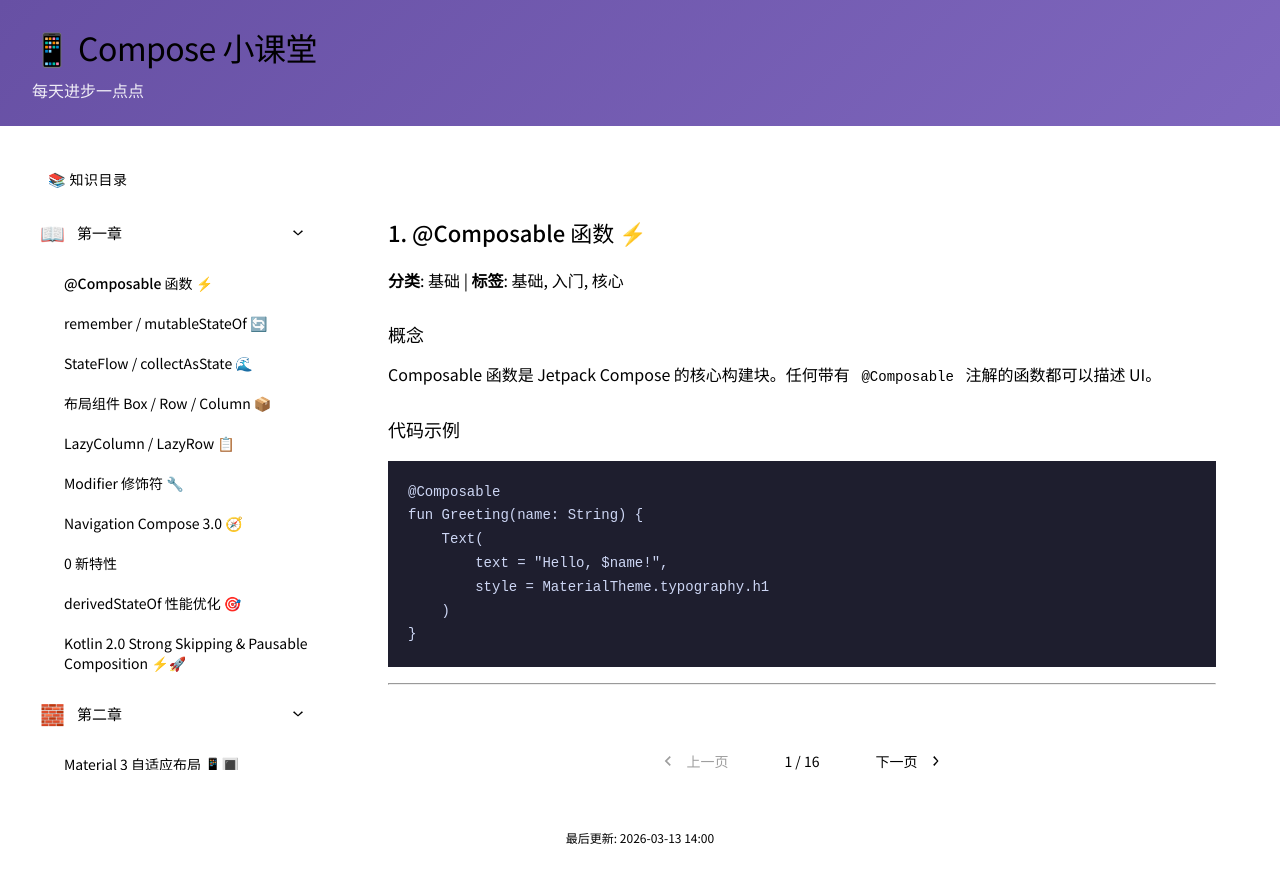
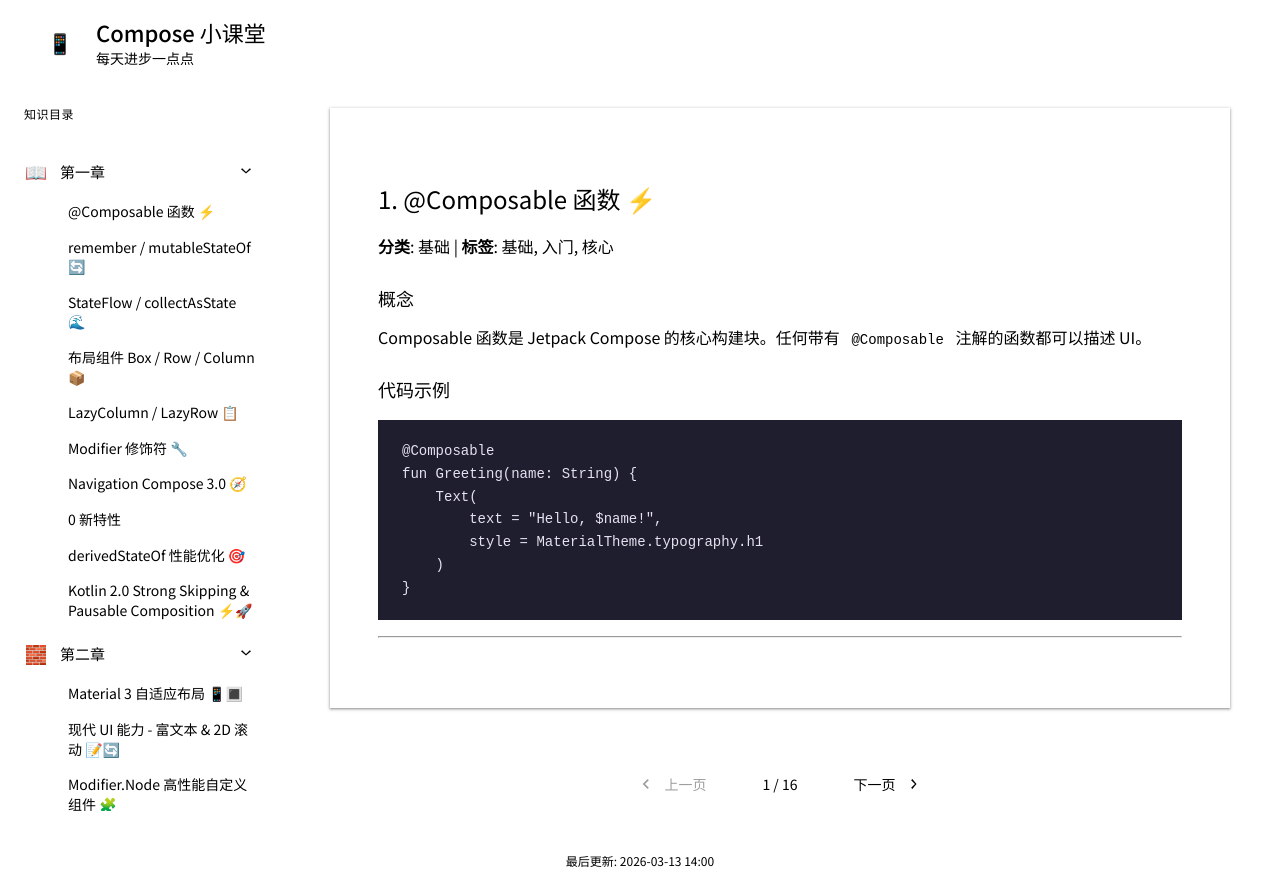
Before and after one commit to miaoMiaoDaShi/compose-docs, a Vue app: page / in a window 1280 px wide. Before the commit the page ends 870 px from the top, so only its background shows below. Built offline with nearby package versions, Linux system fonts and the light colour scheme; a web font is replaced by a local one.

Commit message:
Update to authentic Material Design 3 style

```diff
--- a/src/App.vue
+++ b/src/App.vue
@@ -1,18 +1,21 @@
 <template>
   <div class="app-container">
-    <!-- 顶部 Header - M3 Style -->
+    <!-- Header - M3 CenterAlignedTopAppBar -->
     <header class="header">
       <div class="header-content">
-        <h1 class="logo">📱 Compose 小课堂</h1>
-        <p class="subtitle">每天进步一点点</p>
+        <div class="header-icon">📱</div>
+        <div>
+          <h1 class="logo">Compose 小课堂</h1>
+          <p class="subtitle">每天进步一点点</p>
+        </div>
       </div>
     </header>
 
     <div class="main-layout">
-      <!-- 左侧目录 - M3 NavigationDrawer -->
+      <!-- Left Sidebar - M3 NavigationRail style -->
       <aside class="sidebar">
         <div class="sidebar-header">
-          <span class="toc-title">📚 知识目录</span>
+          <span class="toc-title">知识目录</span>
         </div>
 
         <nav class="toc">
@@ -28,8 +31,8 @@
               <span class="chapter-icon">{{ chapter.icon }}</span>
               <span class="chapter-name">{{ chapter.name }}</span>
               <span class="expand-icon" :class="{ expanded: expandedChapters.includes(chapter.id) }">
-                <svg width="20" height="20" viewBox="0 0 24 24" fill="none">
-                  <path d="M8.59 16.59L13.17 12L8.59 7.41L10 6L15 12L10 18L8.59 16.59Z" fill="currentColor"/>
+                <svg width="20" height="20" viewBox="0 0 24 24" fill="currentColor">
+                  <path d="M8.59 16.59L13.17 12L8.59 7.41L10 6L15 12L10 18L8.59 16.59Z"/>
                 </svg>
               </span>
             </div>
@@ -52,7 +55,7 @@
         </nav>
       </aside>
 
-      <!-- 右侧内容 - M3 Card -->
+      <!-- Main Content -->
       <main class="content">
         <div class="content-card">
           <div v-if="loading" class="loading">
@@ -62,15 +65,15 @@
           <div v-else v-html="renderedContent" class="markdown-content"></div>
         </div>
 
-        <!-- 底部导航 - M3 FABs style -->
+        <!-- Bottom Navigation -->
         <div class="bottom-nav">
           <button
             class="nav-btn prev"
             @click="prevSection"
             :disabled="!prevSectionId"
           >
-            <svg width="20" height="20" viewBox="0 0 24 24" fill="none">
-              <path d="M15.41 16.59L10.83 12L15.41 7.41L14 6L8 12L14 18L15.41 16.59Z" fill="currentColor"/>
+            <svg width="20" height="20" viewBox="0 0 24 24" fill="currentColor">
+              <path d="M15.41 16.59L10.83 12L15.41 7.41L14 6L8 12L14 18L15.41 16.59Z"/>
             </svg>
             上一页
           </button>
@@ -81,15 +84,15 @@
             :disabled="!nextSectionId"
           >
             下一页
-            <svg width="20" height="20" viewBox="0 0 24 24" fill="none">
-              <path d="M8.59 16.59L13.17 12L8.59 7.41L10 6L15 12L10 18L8.59 16.59Z" fill="currentColor"/>
+            <svg width="20" height="20" viewBox="0 0 24 24" fill="currentColor">
+              <path d="M8.59 16.59L13.17 12L8.59 7.41L10 6L15 12L10 18L8.59 16.59Z"/>
             </svg>
           </button>
         </div>
       </main>
     </div>
 
-    <!-- 页脚 -->
+    <!-- Footer -->
     <footer class="footer">
       <p>最后更新: {{ lastUpdate }}</p>
     </footer>
@@ -237,7 +240,7 @@
 </script>
 
 <style scoped>
-/* M3 Design Tokens */
+/* Material Design 3 Design Tokens */
 :root {
   --md-sys-color-primary: #6750A4;
   --md-sys-color-on-primary: #FFFFFF;
@@ -247,136 +250,183 @@
   --md-sys-color-on-secondary: #FFFFFF;
   --md-sys-color-secondary-container: #E8DEF8;
   --md-sys-color-on-secondary-container: #1D192B;
+  --md-sys-color-tertiary: #7D5260;
+  --md-sys-color-on-tertiary: #FFFFFF;
+  --md-sys-color-tertiary-container: #FFD8E4;
+  --md-sys-color-on-tertiary-container: #31111D;
   --md-sys-color-surface: #FFFBFE;
+  --md-sys-color-surface-dim: #DED8E1;
+  --md-sys-color-surface-bright: #FFFBFE;
+  --md-sys-color-surface-container-lowest: #FFFFFF;
+  --md-sys-color-surface-container-low: #F7F2FA;
+  --md-sys-color-surface-container: #F3EDF7;
+  --md-sys-color-surface-container-high: #ECE6F0;
+  --md-sys-color-surface-container-highest: #E6E0E9;
   --md-sys-color-surface-variant: #E7E0EC;
   --md-sys-color-on-surface: #1C1B1F;
   --md-sys-color-on-surface-variant: #49454F;
   --md-sys-color-outline: #79747E;
   --md-sys-color-outline-variant: #CAC4D0;
-  --md-ref-typeface-plain: system-ui, -apple-system, sans-serif;
-  --md-sys-shape-corner-none: 0;
+  --md-sys-color-inverse-surface: #313033;
+  --md-sys-color-inverse-on-surface: #F4EFF4;
+  --md-sys-color-error: #B3261E;
+  --md-sys-color-on-error: #FFFFFF;
+  --md-sys-color-error-container: #F9DEDC;
+  --md-ref-typeface-plain: 'Roboto', sans-serif;
+  --md-sys-shape-corner-none: 0px;
   --md-sys-shape-corner-extra-small: 4px;
   --md-sys-shape-corner-small: 8px;
   --md-sys-shape-corner-medium: 12px;
   --md-sys-shape-corner-large: 16px;
   --md-sys-shape-corner-extra-large: 28px;
-  --md-sys-elevation-level-1: 0 1px 2px 1px rgba(0,0,0,0.15), 0 1px 3px 1px rgba(0,0,0,0.15);
-  --md-sys-elevation-level-2: 0 2px 6px 2px rgba(0,0,0,0.15);
+  --md-sys-shape-corner-full: 9999px;
 }
+
+/* Import Roboto font */
+@import url('https://fonts.googleapis.com/css2?family=Roboto:wght@300;400;500;600;700&display=swap');
 
 /* Global Styles */
 .app-container {
   min-height: 100vh;
-  background: var(--md-sys-color-surface);
+  background: var(--md-sys-color-surface-container);
   font-family: var(--md-ref-typeface-plain);
   color: var(--md-sys-color-on-surface);
 }
 
-/* Header - M3 Large TopAppBar */
+/* Header - M3 CenterAlignedTopAppBar */
 .header {
-  background: linear-gradient(135deg, #6750A4 0%, #7F67BE 100%);
-  padding: 24px 32px;
-  box-shadow: var(--md-sys-elevation-level-2);
+  background: var(--md-sys-color-surface);
+  padding: 16px 24px;
+  display: flex;
+  align-items: center;
+  justify-content: center;
+  border-bottom: 1px solid var(--md-sys-color-outline-variant);
+  position: sticky;
+  top: 0;
+  z-index: 100;
 }
 
 .header-content {
-  max-width: 1400px;
-  margin: 0 auto;
+  display: flex;
+  align-items: center;
+  gap: 16px;
+  max-width: 1200px;
+  width: 100%;
+}
+
+.header-icon {
+  width: 40px;
+  height: 40px;
+  background: var(--md-sys-color-primary-container);
+  border-radius: var(--md-sys-shape-corner-medium);
+  display: flex;
+  align-items: center;
+  justify-content: center;
+  font-size: 1.25rem;
 }
 
 .logo {
-  font-size: 2rem;
-  font-weight: 400;
-  color: var(--md-sys-color-on-primary);
+  font-size: 1.375rem;
+  font-weight: 500;
+  color: var(--md-sys-color-on-surface);
   margin: 0;
-  letter-spacing: -0.5px;
+  letter-spacing: 0;
 }
 
 .subtitle {
-  color: rgba(255,255,255,0.9);
-  font-size: 1rem;
-  margin: 8px 0 0;
+  color: var(--md-sys-color-on-surface-variant);
+  font-size: 0.875rem;
   font-weight: 400;
+  margin: 0;
 }
 
-/* Main Layout */
+/* Main Layout - M3 NavigationRail style */
 .main-layout {
   display: flex;
   max-width: 1400px;
   margin: 0 auto;
-  padding: 24px;
-  gap: 24px;
+  gap: 0;
 }
 
-/* Sidebar - M3 NavigationDrawer */
+/* Sidebar - M3 NavigationRail */
 .sidebar {
-  width: 300px;
+  width: 280px;
   flex-shrink: 0;
   background: var(--md-sys-color-surface);
-  border-radius: var(--md-sys-shape-corner-extra-large);
-  box-shadow: var(--md-sys-elevation-level-1);
-  overflow: hidden;
+  border-right: 1px solid var(--md-sys-color-outline-variant);
+  padding: 16px 0;
   position: sticky;
-  top: 24px;
-  height: fit-content;
-  max-height: calc(100vh - 180px);
+  top: 73px;
+  height: calc(100vh - 73px);
   overflow-y: auto;
-  border: 1px solid var(--md-sys-color-outline-variant);
+}
+
+.sidebar::-webkit-scrollbar {
+  width: 8px;
+}
+
+.sidebar::-webkit-scrollbar-track {
+  background: transparent;
+}
+
+.sidebar::-webkit-scrollbar-thumb {
+  background: var(--md-sys-color-outline-variant);
+  border-radius: var(--md-sys-shape-corner-full);
 }
 
 .sidebar-header {
-  background: var(--md-sys-color-surface-variant);
-  padding: 16px 24px;
+  padding: 0 24px 16px;
   border-bottom: 1px solid var(--md-sys-color-outline-variant);
+  margin-bottom: 8px;
 }
 
 .toc-title {
   font-weight: 500;
   color: var(--md-sys-color-on-surface-variant);
-  font-size: 0.875rem;
+  font-size: 0.75rem;
   text-transform: uppercase;
   letter-spacing: 0.5px;
 }
 
 .chapter {
-  border-bottom: 1px solid var(--md-sys-color-outline-variant);
-}
-
-.chapter:last-child {
-  border-bottom: none;
+  margin-bottom: 2px;
 }
 
 .chapter-title {
   display: flex;
   align-items: center;
-  padding: 12px 16px;
+  padding: 10px 24px;
   cursor: pointer;
-  transition: background 0.2s;
+  transition: background 0.15s;
   gap: 12px;
+  color: var(--md-sys-color-on-surface-variant);
+  font-size: 0.9375rem;
+  font-weight: 500;
 }
 
 .chapter-title:hover {
+  background: var(--md-sys-color-surface-container-high);
+}
+
+.chapter-title:active {
   background: var(--md-sys-color-secondary-container);
 }
 
 .chapter-icon {
-  font-size: 1.25rem;
+  font-size: 1.125rem;
+  width: 24px;
+  text-align: center;
 }
 
 .chapter-name {
   flex: 1;
-  font-weight: 500;
-  color: var(--md-sys-color-on-surface);
-  font-size: 0.9375rem;
 }
 
 .expand-icon {
-  font-size: 1.25rem;
-  color: var(--md-sys-color-on-surface-variant);
-  transition: transform 0.3s;
+  font-size: 1.125rem;
+  transition: transform 0.2s;
   display: flex;
   align-items: center;
-  justify-content: center;
 }
 
 .expand-icon.expanded {
@@ -384,65 +434,71 @@
 }
 
 .chapter-sections {
-  background: var(--md-sys-color-surface-variant);
-  padding: 4px 0;
+  padding-left: 12px;
 }
 
 .section-item {
   display: flex;
   align-items: center;
-  padding: 10px 16px 10px 40px;
+  padding: 8px 24px 8px 56px;
   cursor: pointer;
-  transition: all 0.2s;
+  transition: all 0.15s;
   gap: 12px;
   font-size: 0.875rem;
   color: var(--md-sys-color-on-surface-variant);
 }
 
 .section-item:hover {
+  background: var(--md-sys-color-surface-container-high);
+}
+
+.section-item:active {
   background: var(--md-sys-color-secondary-container);
 }
 
 .section-item.active {
-  background: var(--md-sys-color-primary-container);
-  color: var(--md-sys-color-on-primary-container);
-  border-radius: 0 var(--md-sys-shape-corner-full) var(--md-sys-shape-corner-full) 0;
-  margin-right: 12px;
-  font-weight: 500;
+  background: var(--md-sys-color-secondary-container);
+  color: var(--md-sys-color-on-secondary-container);
 }
 
 .section-name {
   font-size: 0.875rem;
+  line-height: 1.4;
 }
 
-/* Content */
+/* Content - M3 Card */
 .content {
   flex: 1;
   min-width: 0;
+  padding: 24px 48px;
 }
 
 .content-card {
   background: var(--md-sys-color-surface);
   border-radius: var(--md-sys-shape-corner-extra-large);
-  padding: 32px 40px;
-  box-shadow: var(--md-sys-elevation-level-1);
-  min-height: 500px;
-  border: 1px solid var(--md-sys-color-outline-variant);
+  padding: 40px 48px;
+  box-shadow: 0 1px 3px 1px rgba(0,0,0,0.15), 0 1px 2px rgba(0,0,0,0.3);
+  min-height: 600px;
+  max-width: 900px;
+  margin: 0 auto;
 }
 
+/* Loading */
 .loading {
-  text-align: center;
+  display: flex;
+  flex-direction: column;
+  align-items: center;
+  justify-content: center;
   padding: 80px 0;
 }
 
 .loading-spinner {
-  width: 40px;
-  height: 40px;
+  width: 32px;
+  height: 32px;
   border: 3px solid var(--md-sys-color-outline-variant);
   border-top-color: var(--md-sys-color-primary);
   border-radius: 50%;
-  margin: 0 auto 16px;
-  animation: spin 1s linear infinite;
+  animation: spin 0.8s linear infinite;
 }
 
 @keyframes spin {
@@ -451,26 +507,28 @@
 
 .loading p {
   color: var(--md-sys-color-on-surface-variant);
-  margin: 0;
+  margin: 16px 0 0;
+  font-size: 0.875rem;
 }
 
+/* Markdown Content */
 .markdown-content {
-  line-height: 1.7;
+  line-height: 1.6;
   color: var(--md-sys-color-on-surface);
 }
 
 .markdown-content :deep(h1) {
-  font-size: 1.75rem;
+  font-size: 2rem;
   font-weight: 400;
-  color: var(--md-sys-color-primary);
-  margin-bottom: 24px;
+  color: var(--md-sys-color-on-surface);
+  margin: 0 0 24px;
   padding-bottom: 16px;
   border-bottom: 1px solid var(--md-sys-color-outline-variant);
 }
 
 .markdown-content :deep(h2) {
-  font-size: 1.375rem;
-  font-weight: 500;
+  font-size: 1.5rem;
+  font-weight: 400;
   color: var(--md-sys-color-on-surface);
   margin: 32px 0 16px;
 }
@@ -478,22 +536,26 @@
 .markdown-content :deep(h3) {
   font-size: 1.125rem;
   font-weight: 500;
-  color: var(--md-sys-color-on-surface-variant);
+  color: var(--md-sys-color-on-surface);
   margin: 24px 0 12px;
 }
 
+.markdown-content :deep(p) {
+  margin: 12px 0;
+}
+
 .markdown-content :deep(code) {
-  background: var(--md-sys-color-secondary-container);
+  background: var(--md-sys-color-surface-container-high);
   padding: 2px 8px;
   border-radius: var(--md-sys-shape-corner-small);
-  font-family: 'SF Mono', monospace;
+  font-family: 'Roboto Mono', monospace;
   font-size: 0.875em;
-  color: var(--md-sys-color-on-secondary-container);
+  color: var(--md-sys-color-on-surface-variant);
 }
 
 .markdown-content :deep(pre) {
   background: #1e1e2e;
-  padding: 20px;
+  padding: 20px 24px;
   border-radius: var(--md-sys-shape-corner-large);
   overflow-x: auto;
   margin: 16px 0;
@@ -501,7 +563,7 @@
 
 .markdown-content :deep(pre code) {
   background: none;
-  color: #cdd6f4;
+  color: #e6e1ef;
   padding: 0;
 }
 
@@ -517,7 +579,22 @@
 
 .markdown-content :deep(strong) {
   font-weight: 600;
+}
+
+.markdown-content :deep(a) {
   color: var(--md-sys-color-primary);
+  text-decoration: none;
+}
+
+.markdown-content :deep(a:hover) {
+  text-decoration: underline;
+}
+
+.markdown-content :deep(blockquote) {
+  border-left: 4px solid var(--md-sys-color-primary);
+  padding-left: 16px;
+  margin: 16px 0;
+  color: var(--md-sys-color-on-surface-variant);
 }
 
 .markdown-content :deep(table) {
@@ -536,45 +613,39 @@
 }
 
 .markdown-content :deep(th) {
-  background: var(--md-sys-color-surface-variant);
+  background: var(--md-sys-color-surface-container-high);
   font-weight: 500;
 }
 
-.markdown-content :deep(a) {
-  color: var(--md-sys-color-primary);
-  text-decoration: none;
-}
-
-.markdown-content :deep(a:hover) {
-  text-decoration: underline;
-}
-
-/* Bottom Nav - M3 Button Style */
+/* Bottom Nav */
 .bottom-nav {
   display: flex;
   justify-content: center;
   align-items: center;
   gap: 16px;
-  margin-top: 24px;
+  margin-top: 32px;
+  padding-top: 24px;
+  border-top: 1px solid var(--md-sys-color-outline-variant);
 }
 
 .nav-btn {
-  background: var(--md-sys-color-primary-container);
-  color: var(--md-sys-color-on-primary-container);
+  background: var(--md-sys-color-secondary-container);
+  color: var(--md-sys-color-on-secondary-container);
   border: none;
   padding: 10px 24px;
   border-radius: var(--md-sys-shape-corner-full);
   font-size: 0.875rem;
   font-weight: 500;
   cursor: pointer;
-  transition: all 0.2s;
+  transition: background 0.15s, box-shadow 0.15s;
   display: flex;
   align-items: center;
   gap: 8px;
 }
 
 .nav-btn:hover:not(:disabled) {
-  background: var(--md-sys-color-secondary-container);
+  background: var(--md-sys-color-surface-container-high);
+  box-shadow: 0 1px 2px rgba(0,0,0,0.3);
 }
 
 .nav-btn:disabled {
@@ -594,9 +665,11 @@
   padding: 24px;
   color: var(--md-sys-color-on-surface-variant);
   font-size: 0.75rem;
+  border-top: 1px solid var(--md-sys-color-outline-variant);
+  background: var(--md-sys-color-surface);
 }
 
-/* 响应式 */
+/* Responsive */
 @media (max-width: 900px) {
   .main-layout {
     flex-direction: column;
@@ -605,7 +678,13 @@
   .sidebar {
     width: 100%;
     position: static;
-    max-height: none;
+    height: auto;
+    border-right: none;
+    border-bottom: 1px solid var(--md-sys-color-outline-variant);
+  }
+
+  .content {
+    padding: 16px;
   }
 
   .content-card {
```
Also changed, not shown: 5 other files (tests, documents, lock files or other folders).
